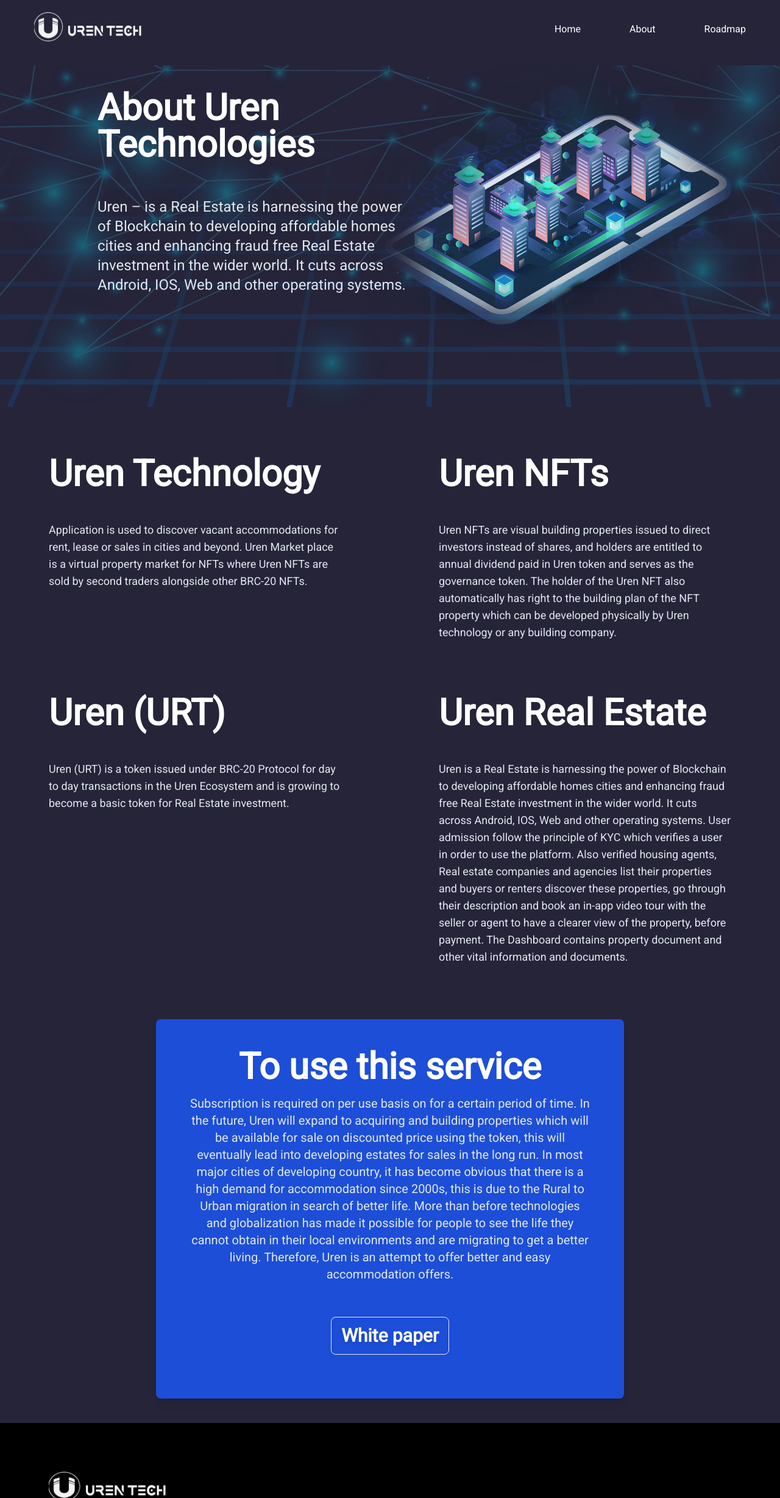
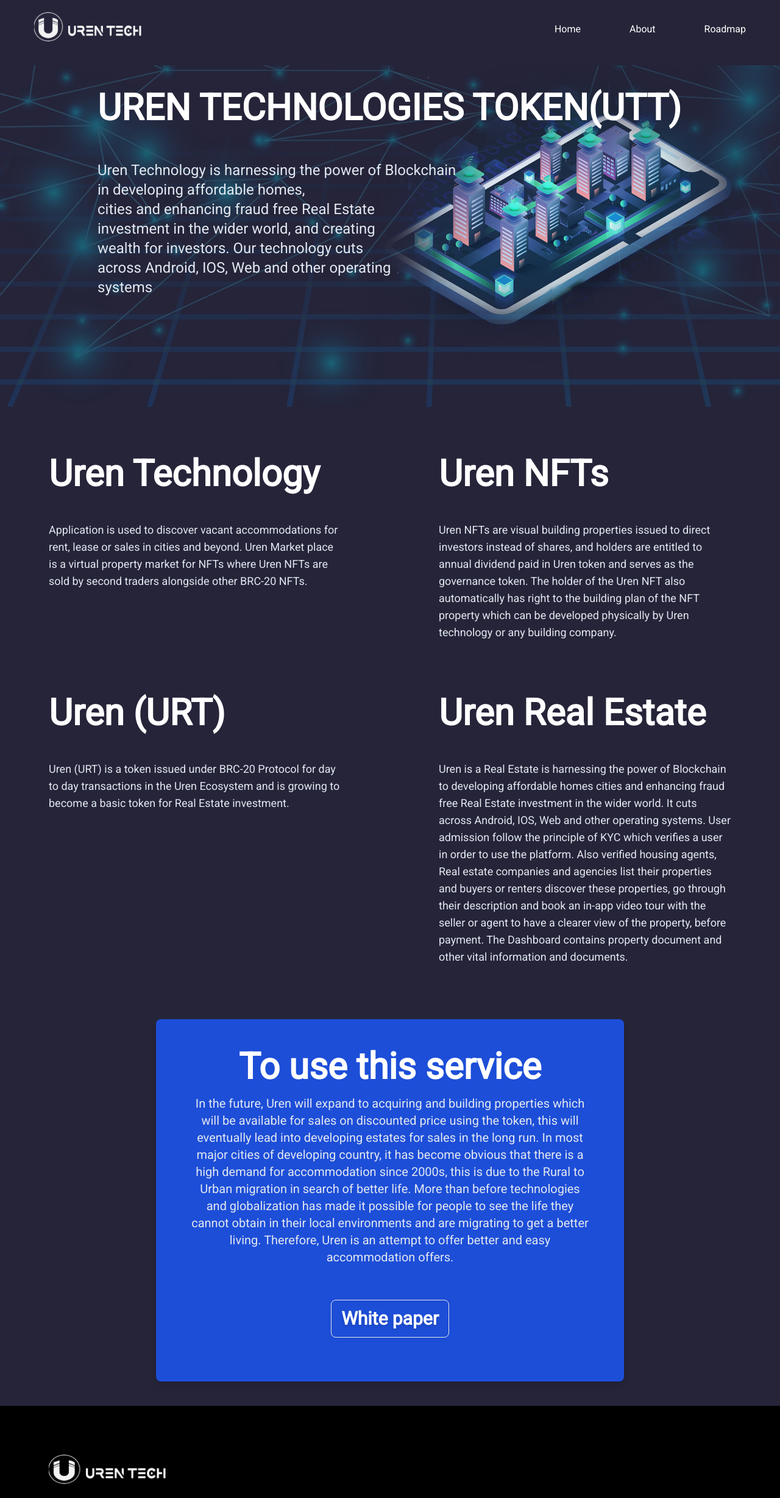
Before and after one commit to ubongndoh/bitcone, a React (Vite) app: page /about in a window 1280 px wide. Shown: the top 2456 px of the page at 61% size. Built offline with nearby package versions, Linux system fonts and the light colour scheme.

Commit message:
made correction on text

```diff
--- a/src/components/Hero.jsx
+++ b/src/components/Hero.jsx
@@ -1,6 +1,6 @@
 import React from 'react';
 //import img from '../assets/real-estate.png';
-import {Link} from 'react-router-dom'
+import { Link } from 'react-router-dom';
 import Slider from 'react-slick';
 import 'slick-carousel/slick/slick.css';
 import 'slick-carousel/slick/slick-theme.css';
@@ -137,29 +137,27 @@
 							</div>
 							<div className=' lg:my-12 my-3 '>
 								{' '}
-								we harness the power of Blockchain Technologies to develoop
+								We harness the power of Blockchain Technologies to develoop
 								world- <br /> class buildings for...
 							</div>
-							<Link to='/roadmap'>
+							<Link to='/about'>
 								<button className=' mt-2  hover:scale-105 btn font-medium text-lg   px-6 py-1 rounded-lg'>
-								View RoadMap
+									View More
 								</button>
 							</Link>
-
 						</div>
 						<div>
 							<div className='lg:text-4xl text-2xl font-bold '>
-								The NFT market place <br /> will serve as retail <br /> market
-								for Uren governance
+								The NFT Marketplace
 							</div>
 							<div className=' lg:my-12 my-3 '>
 								{' '}
 								Uren NFTs are visual building properties issued to direct
 								<br /> investors instead of shares
 							</div>
-							<Link to='/roadmap'>
+							<Link to='/about'>
 								<button className=' mt-2  hover:scale-105 btn font-medium text-lg   px-6 py-1 rounded-lg'>
-								View RoadMap
+									View More
 								</button>
 							</Link>
 						</div>
@@ -175,9 +173,9 @@
 								investigating . <br /> ownerships of properties and property
 								(ies) document
 							</div>
-							<Link to='/roadmap'>
+							<Link to='/about'>
 								<button className=' mt-2  hover:scale-105 btn font-medium text-lg   px-6 py-1 rounded-lg'>
-								View RoadMap
+									View More
 								</button>
 							</Link>
 						</div>
--- a/src/pages/About.jsx
+++ b/src/pages/About.jsx
@@ -39,17 +39,16 @@
 					>
 						<div className='lg:pl-40 pl-10 pt-10'>
 							<div className='lg:text-6xl text-4xl font-bold  '>
-								About Uren <br /> Technologies
+								UREN TECHNOLOGIES TOKEN(UTT)
 							</div>
 							<div className=' lg:my-14 my-3 lg:text-2xl text-xl lg:text-slate-200'>
 								{' '}
-								Uren – is a Real Estate is harnessing the power <br /> of
-								Blockchain to developing affordable homes <br /> cities and
-								enhancing fraud free Real Estate <br /> investment in the wider
-								world. It cuts across <br /> Android, IOS, Web and other
-								operating systems.
+								Uren Technology is harnessing the power of Blockchain <br /> in
+								developing affordable homes, <br /> cities and enhancing fraud
+								free Real Estate <br /> investment in the wider world, and
+								creating <br /> wealth for investors. Our technology cuts <br />{' '}
+								across Android, IOS, Web and other operating <br /> systems
 							</div>
-
 						</div>
 					</div>
 				</div>
@@ -57,7 +56,9 @@
 			<section>
 				<div className='grid lg:grid-cols-2 grid-cols-1'>
 					<div className='px-20 mt-10 '>
-						<h2 className=' font-black lg:text-6xl text-4xl my-10'>Uren Technology</h2>
+						<h2 className=' font-black lg:text-6xl text-4xl my-10'>
+							Uren Technology
+						</h2>
 						<p className='my-12 text-lg font-light text-slate-200'>
 							Application is used to discover vacant accommodations for rent,
 							lease or sales in cities and beyond. Uren Market place is a
@@ -66,7 +67,9 @@
 						</p>
 					</div>
 					<div className='px-20 mt-10'>
-						<h2 className='  font-black lg:text-6xl text-4xl my-10'>Uren NFTs </h2>
+						<h2 className='  font-black lg:text-6xl text-4xl my-10'>
+							Uren NFTs{' '}
+						</h2>
 						<p className='my-12 text-lg font-light text-slate-200'>
 							Uren NFTs are visual building properties issued to direct
 							investors instead of shares, and holders are entitled to annual
@@ -79,7 +82,9 @@
 				</div>
 				<div className='grid lg:grid-cols-2 grid-col-1'>
 					<div className='px-20'>
-						<h2 className=' font-black  lg:text-6xl text-4xl  my-10'>Uren (URT) </h2>
+						<h2 className=' font-black  lg:text-6xl text-4xl  my-10'>
+							Uren (URT){' '}
+						</h2>
 						<p className='my-12 text-lg font-light text-slate-200'>
 							Uren (URT) is a token issued under BRC-20 Protocol for day to day
 							transactions in the Uren Ecosystem and is growing to become a
@@ -87,7 +92,9 @@
 						</p>
 					</div>
 					<div className='px-20'>
-						<h2 className=' font-black  lg:text-6xl text-4xl  my-10'>Uren Real Estate </h2>
+						<h2 className=' font-black  lg:text-6xl text-4xl  my-10'>
+							Uren Real Estate{' '}
+						</h2>
 						<p className='my-12 text-lg font-light text-slate-200'>
 							Uren is a Real Estate is harnessing the power of Blockchain to
 							developing affordable homes cities and enhancing fraud free Real
@@ -111,9 +118,8 @@
 							To use this service
 						</h5>
 						<p class=' lg:text-center text-xl font-light mb-4 text-slate-200'>
-							Subscription is required on per use basis on for a certain period
-							of time. In the future, Uren will expand to acquiring and building
-							properties which will be available for sale on discounted price
+							In the future, Uren will expand to acquiring and building
+							properties which will be available for sales on discounted price
 							using the token, this will eventually lead into developing estates
 							for sales in the long run. In most major cities of developing
 							country, it has become obvious that there is a high demand for
@@ -125,10 +131,10 @@
 							better and easy accommodation offers.
 						</p>
 						<Link to='# ' className='flex justify-center'>
-
-						<button class='border hover:scale-105 drop-shadow-md font-bold text-3xl  my-10  px-4 py-3 rounded-lg'>
-						White paper
-						</button></Link>
+							<button class='border hover:scale-105 drop-shadow-md font-bold text-3xl  my-10  px-4 py-3 rounded-lg'>
+								White paper
+							</button>
+						</Link>
 					</div>
 				</div>
 			</section>
```
Lines whose indentation alone changed are shown as unchanged.
